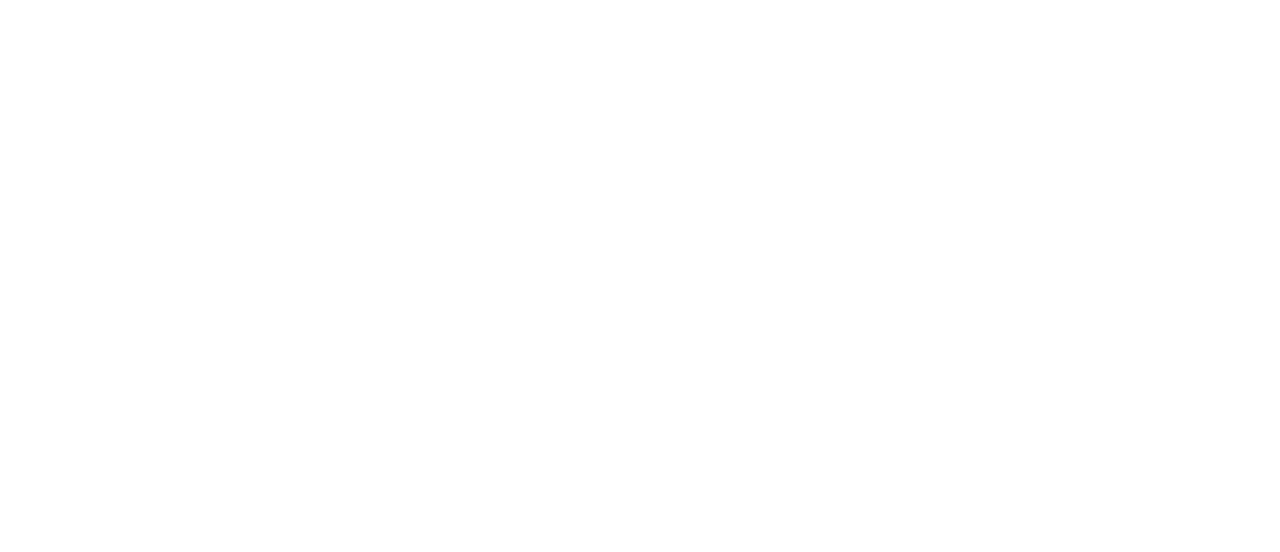
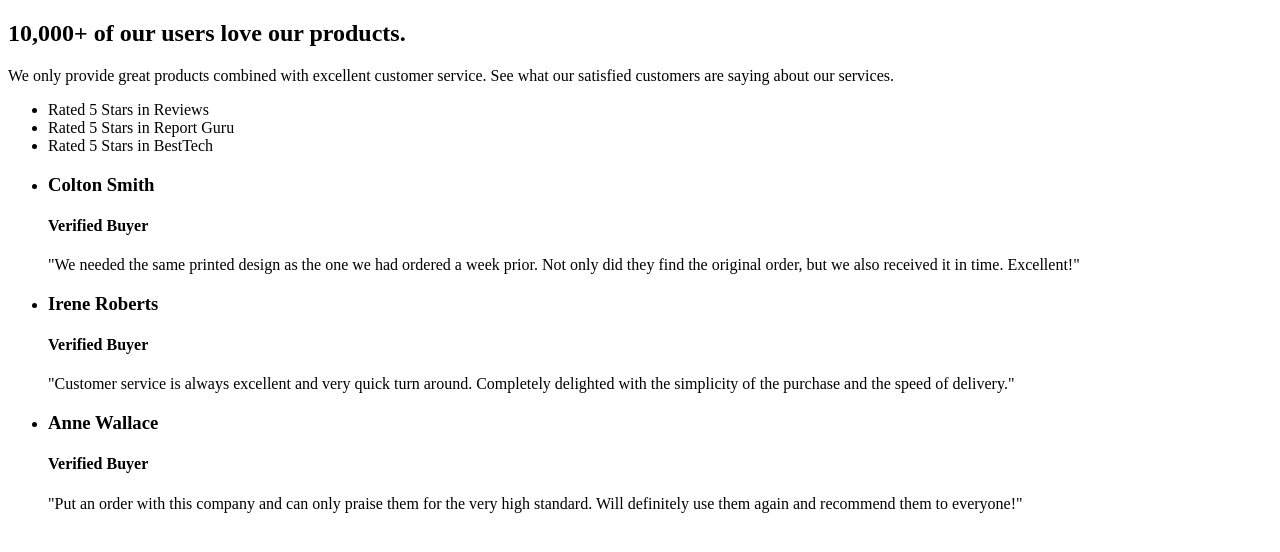
Before and after one commit to Ekojode/FE_Social_Section, a plain HTML site: page index.html in a window 1280 px wide. Drawn offline with Linux system fonts and the light colour scheme.

Commit message:
Set up html structure

```diff
--- a/index.html
+++ b/index.html
@@ -9,7 +9,65 @@
 </head>
 
 <body>
-
+    <main>
+        <div>
+            <section>
+                <h2> 10,000+ of our users love our products.</h2>
+                <p> We only provide great products combined with excellent customer service. See what our satisfied customers are saying about our services.</p>
+            </section>
+            <div>
+                <ul>
+                    <div>
+                        <div></div>
+                        <li>Rated 5 Stars in Reviews</li>
+                    </div>
+                    <div>
+                        <div></div>
+                        <li>Rated 5 Stars in Report Guru</li>
+                    </div>
+                    <div>
+                        <div></div>
+                        <li>Rated 5 Stars in BestTech</li>
+                    </div>
+                </ul>
+            </div>
+        </div>
+        <div>
+            <ul>
+                <li>
+                    <section>
+                        <div></div>
+                        <div>
+                            <h3>Colton Smith </h3>
+                            <h4>Verified Buyer</h4>
+                        </div>
+                    </section>
+                    <p>"We needed the same printed design as the one we had ordered a week prior. Not only did they find the original order, but we also received it in time. Excellent!"
+                    </p>
+                </li>
+                <li>
+                    <section>
+                        <div></div>
+                        <div>
+                            <h3>Irene Roberts</h3>
+                            <h4>Verified Buyer</h4>
+                        </div>
+                    </section>
+                    <p>"Customer service is always excellent and very quick turn around. Completely delighted with the simplicity of the purchase and the speed of delivery."</p>
+                </li>
+                <li>
+                    <section>
+                        <div></div>
+                        <div>
+                            <h3>Anne Wallace</h3>
+                            <h4>Verified Buyer</h4>
+                        </div>
+                    </section>
+                    <p>"Put an order with this company and can only praise them for the very high standard. Will definitely use them again and recommend them to everyone!"</p>
+                </li>
+            </ul>
+        </div>
+    </main>
 </body>
 
 </html>
```
